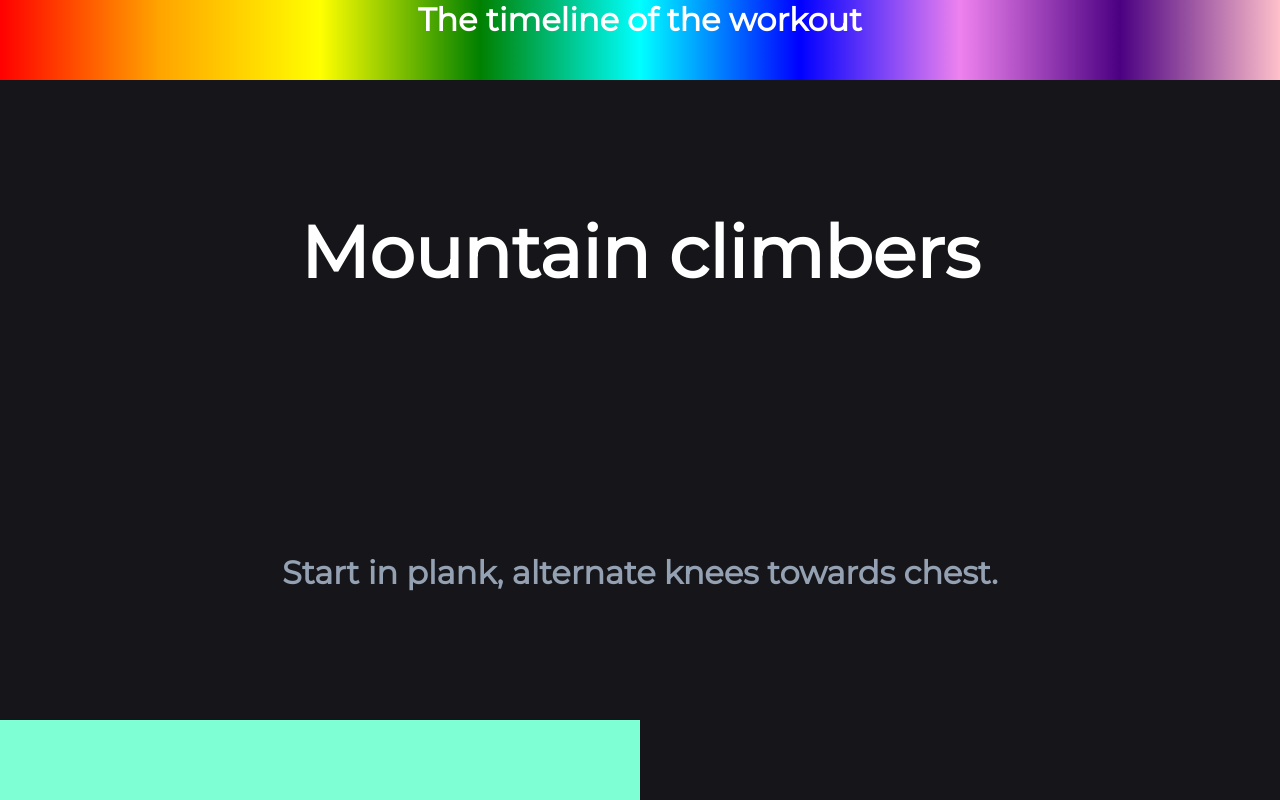
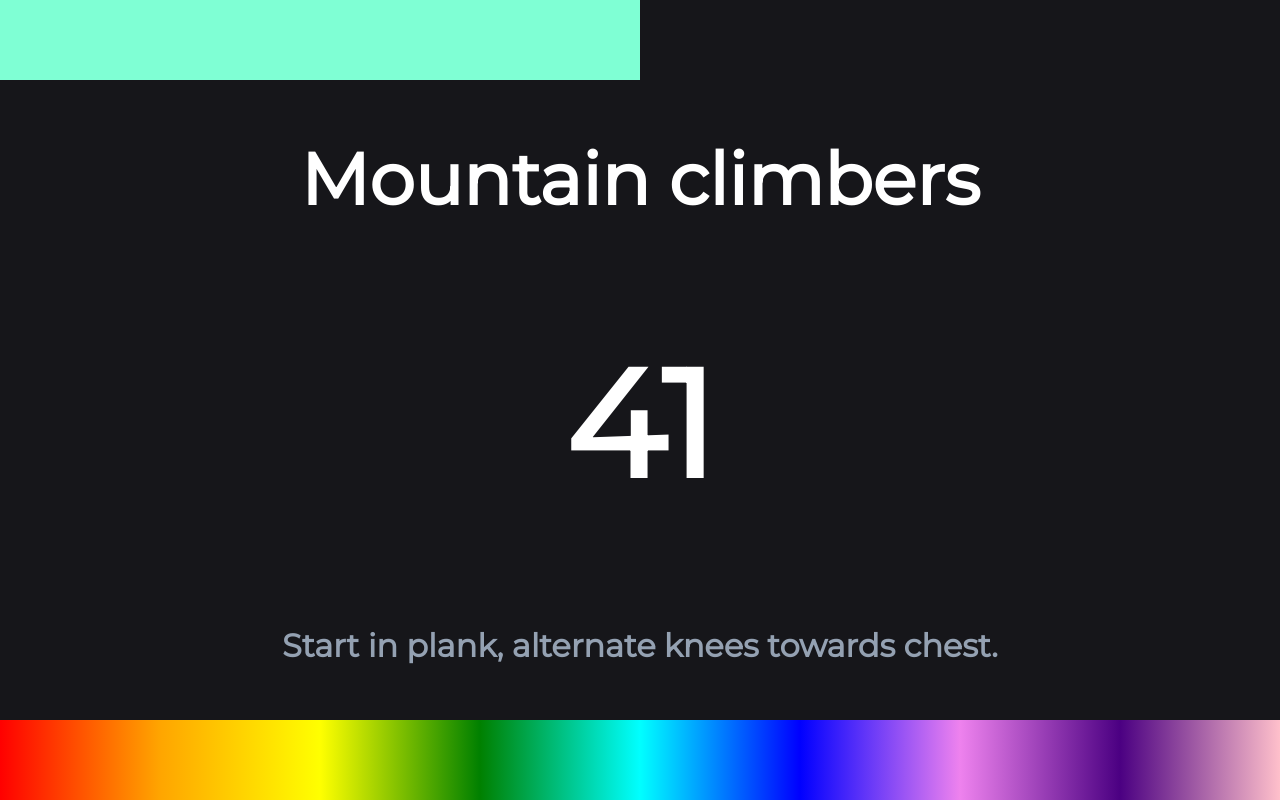
Before and after one commit to madzadev/workout, a Next.js app: page /workout in a window 1280 px wide. Built offline with nearby package versions, Linux system fonts and the light colour scheme.

Commit message:
display changes

```diff
--- a/components/WorkoutDisplay.js
+++ b/components/WorkoutDisplay.js
@@ -4,6 +4,7 @@ const WorkoutDisplay = () => {
   return (
     <div className={styles.wrapper}>
       <h1 className={styles.title}>Mountain climbers</h1>
+      <h1 className={styles.time}>41</h1>
       <h3 className={styles.description}>
         Start in plank, alternate knees towards chest.
       </h3>
--- a/components/WorkoutDisplay.module.css
+++ b/components/WorkoutDisplay.module.css
@@ -10,6 +10,11 @@
     color: var(--text-color);
 }
 
+.time {
+    font-size: 150px;
+    color: var(--text-color);
+}
+
 .description {
     font-size: 32px;
     color: var(--paragraph-color);
--- a/components/WorkoutTimeline.js
+++ b/components/WorkoutTimeline.js
@@ -3,7 +3,7 @@ import styles from "./WorkoutTimeline.module.css";
 const WorkoutTimeline = () => {
   return (
     <div className={styles.wrapper}>
-      <h1>The timeline of the workout</h1>
+      {/* <h1>The timeline of the workout</h1> */}
     </div>
   );
 };
--- a/pages/workout.js
+++ b/pages/workout.js
@@ -7,9 +7,9 @@ import styles from "../styles/Workout.module.css";
 const Workout = () => {
   return (
     <div className={styles.wrapper}>
+      <WorkoutProgress />
+      <WorkoutDisplay />
       <WorkoutTimeline />
-      <WorkoutDisplay />
-      <WorkoutProgress />
     </div>
   );
 };
```
